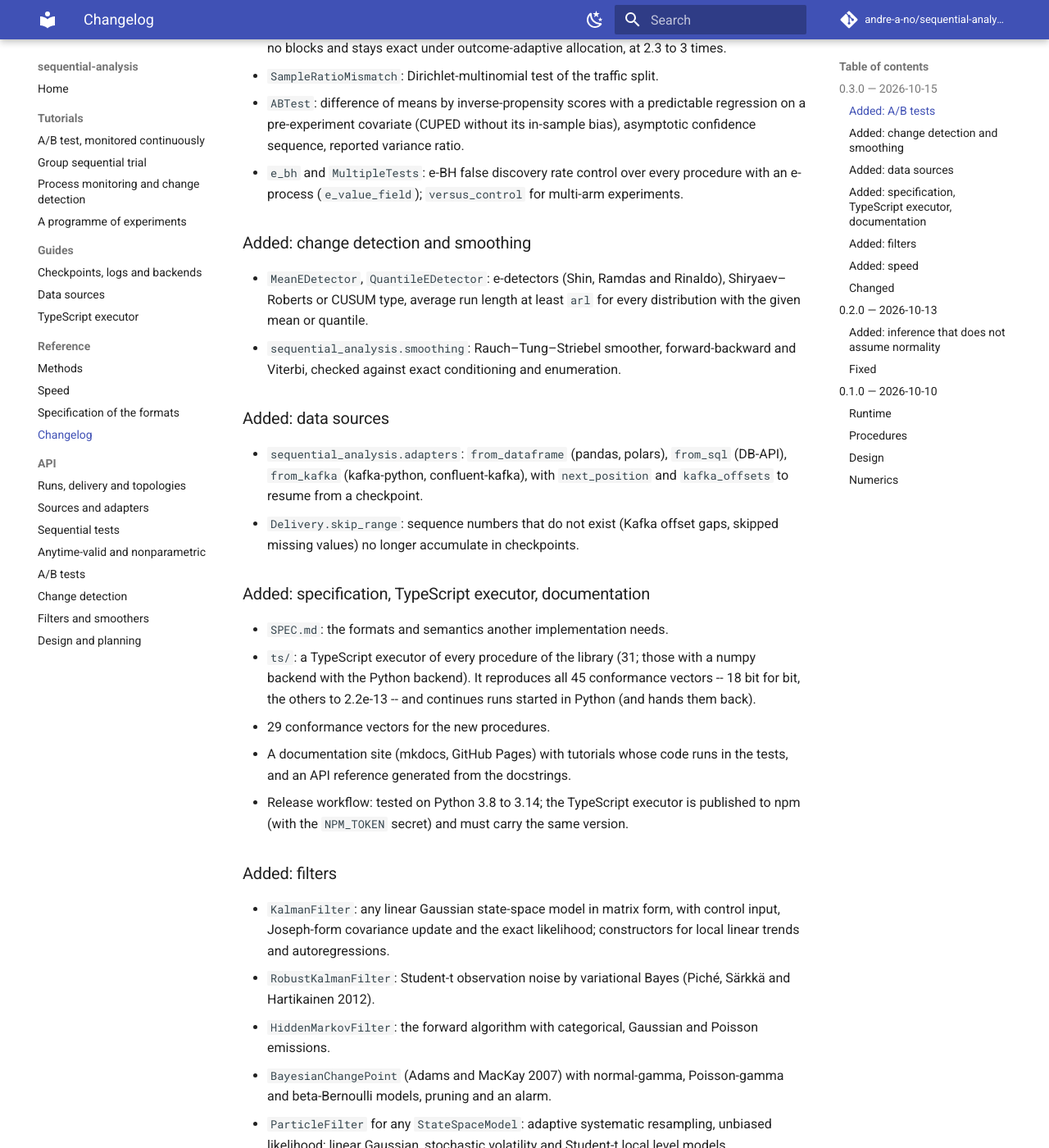
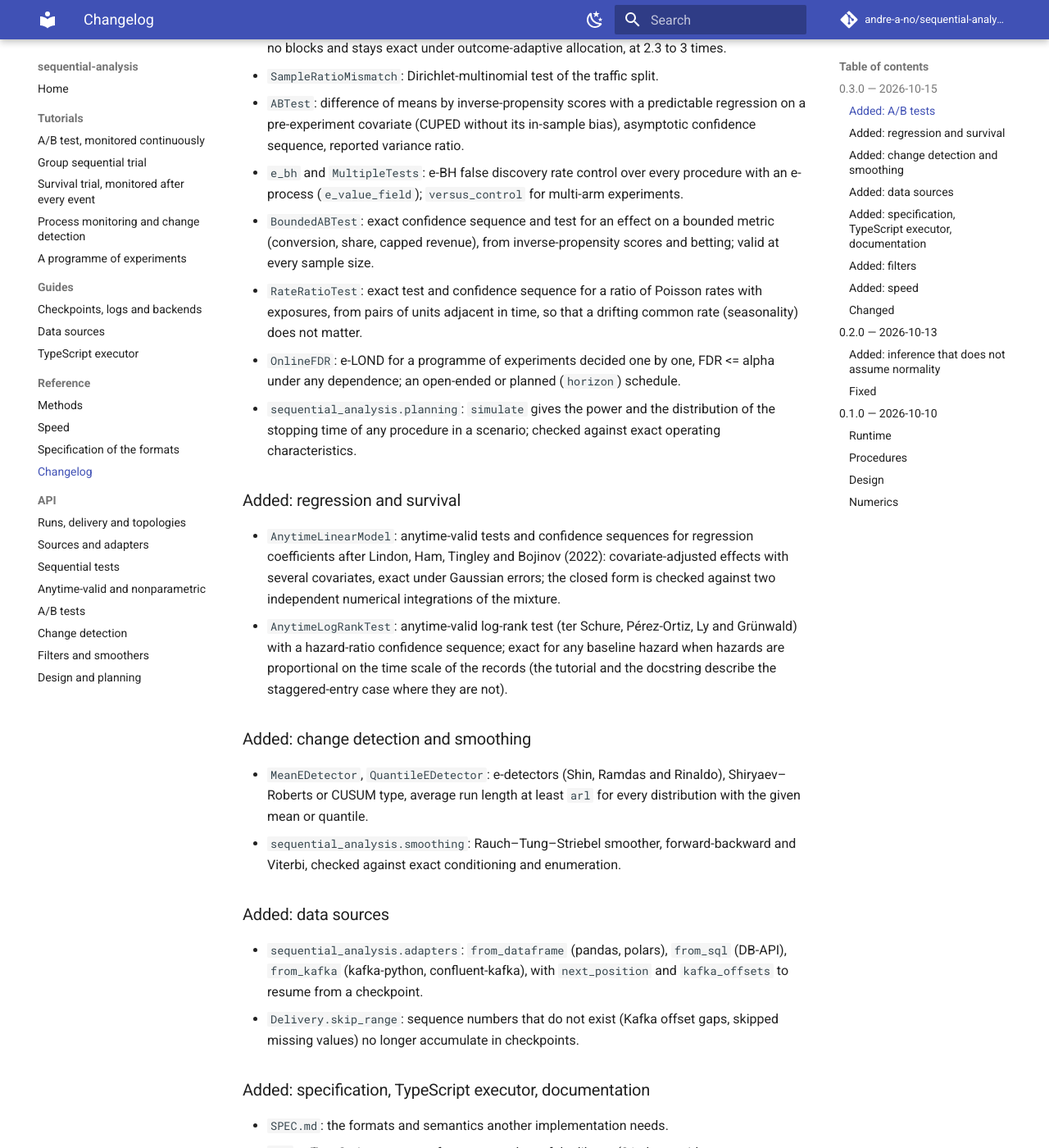
Before and after one commit to andre-a-no/seqinfer, an MkDocs documentation site: the page built from docs/changelog.md, in a window 1280 px wide and 1400 px high, scrolled down 584 px. Shown: the whole window at 82% size. Built offline with MkDocs 1.6.1 and Material for MkDocs 9.7.7, drawn with Linux system fonts in a browser that asks for light colours; comment, search, counter and statistics services are not loaded.

Commit message:
Anytime-valid log-rank test integrated; survival tutorial; docs for the new methods
AnytimeLogRankTest exported, with an invariant case, a benchmark row and
a tutorial: a trial monitored after every event, its level under no
effect, and the time-scale condition (staggered entry with hazards that
depend on the time since entry breaks the test: 24% rejections at a
nominal 5% in simulation).  README, changelog and paper describe the
bounded-metric, rate-ratio, regression, log-rank and e-LOND procedures
and the planner.

Co-Authored-By: Claude Opus 5.5 <noreply@anthropic.com>
Claude-Session: https://claude.ai/code/session_01CCcBwAFxJdR3qT5RWfTApD

```diff
--- a/CHANGELOG.md
+++ b/CHANGELOG.md
@@ -28,6 +28,31 @@ TypeScript executor, and a documentation site.
 - `e_bh` and `MultipleTests`: e-BH false discovery rate control over every
   procedure with an e-process (`e_value_field`); `versus_control` for
   multi-arm experiments.
+
+- `BoundedABTest`: exact confidence sequence and test for an effect on a
+  bounded metric (conversion, share, capped revenue), from
+  inverse-propensity scores and betting; valid at every sample size.
+- `RateRatioTest`: exact test and confidence sequence for a ratio of
+  Poisson rates with exposures, from pairs of units adjacent in time, so
+  that a drifting common rate (seasonality) does not matter.
+- `OnlineFDR`: e-LOND for a programme of experiments decided one by one,
+  FDR <= alpha under any dependence; an open-ended or planned (`horizon`)
+  schedule.
+- `sequential_analysis.planning`: `simulate` gives the power and the
+  distribution of the stopping time of any procedure in a scenario;
+  checked against exact operating characteristics.
+
+### Added: regression and survival
+- `AnytimeLinearModel`: anytime-valid tests and confidence sequences for
+  regression coefficients after Lindon, Ham, Tingley and Bojinov (2022):
+  covariate-adjusted effects with several covariates, exact under
+  Gaussian errors; the closed form is checked against two independent
+  numerical integrations of the mixture.
+- `AnytimeLogRankTest`: anytime-valid log-rank test (ter Schure,
+  Pérez-Ortiz, Ly and Grünwald) with a hazard-ratio confidence sequence;
+  exact for any baseline hazard when hazards are proportional on the time
+  scale of the records (the tutorial and the docstring describe the
+  staggered-entry case where they are not).
 
 ### Added: change detection and smoothing
 - `MeanEDetector`, `QuantileEDetector`: e-detectors (Shin, Ramdas and
--- a/mkdocs.yml
+++ b/mkdocs.yml
@@ -46,6 +46,7 @@ nav:
   - Tutorials:
       - A/B test, monitored continuously: tutorials/ab-test.md
       - Group sequential trial: tutorials/group-sequential.md
+      - Survival trial, monitored after every event: tutorials/survival.md
       - Process monitoring and change detection: tutorials/monitoring.md
       - A programme of experiments: tutorials/experiment-programme.md
   - Guides:
```
Also changed, not shown: README.md (+3 -1 lines), docs/reference/tests.md (+2 -0 lines), docs/tutorials/survival.md (added, +124 -0 lines), 5 other files.
